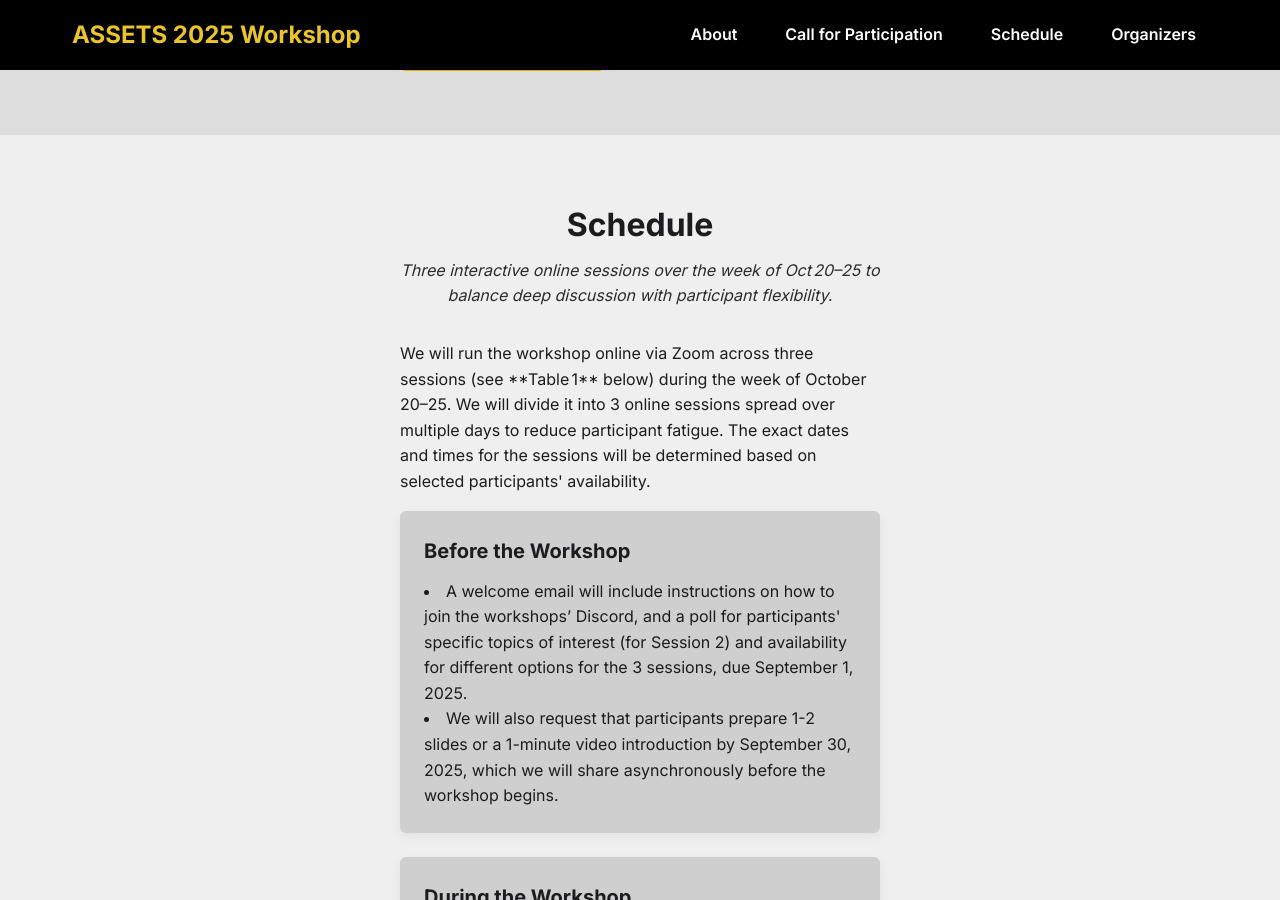
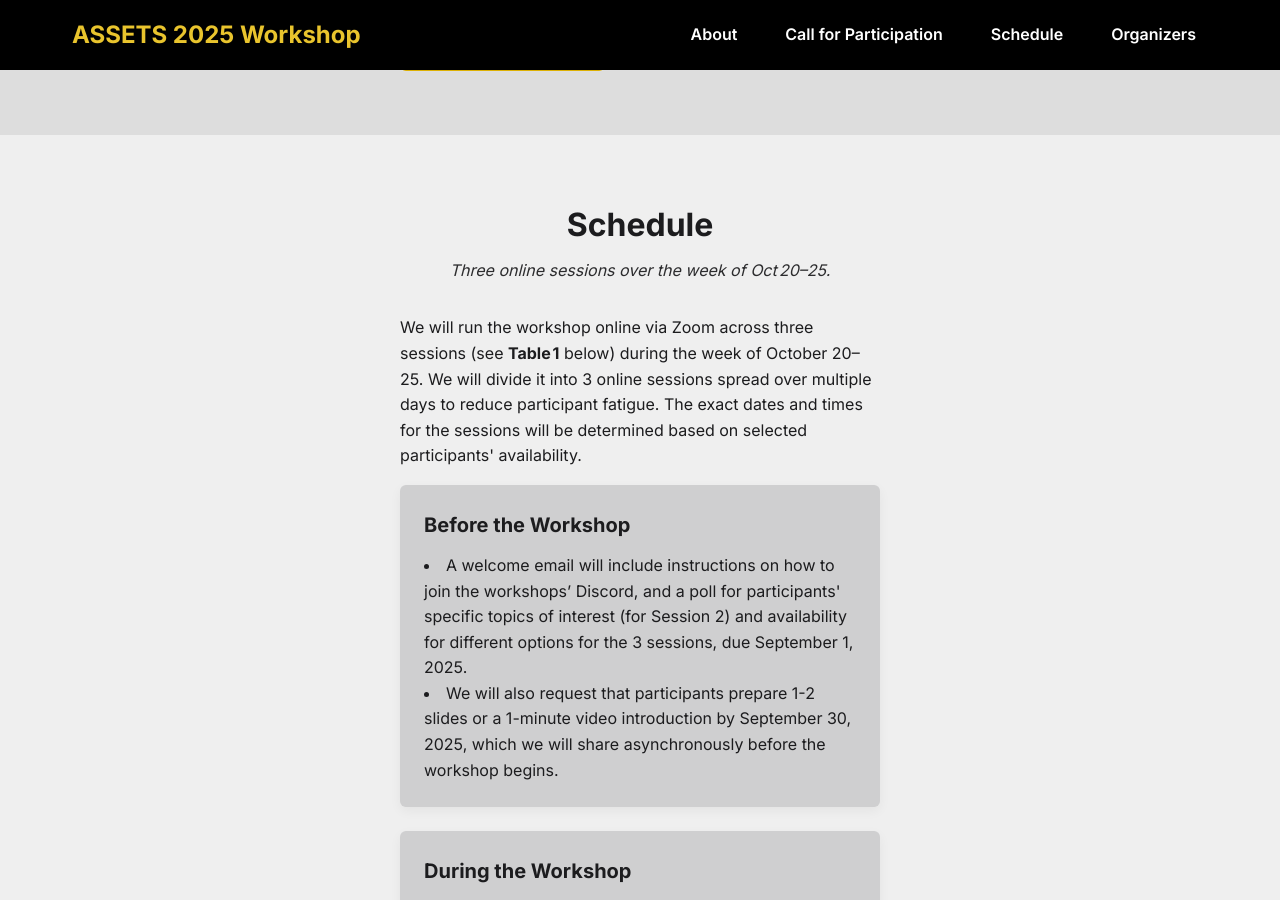
Before and after one commit to assets-recruitment-2025/assets-recruitment-2025.github.io, a Jekyll site: the page built from index.md, in a window 1280 px wide and 900 px high, scrolled down 1682 px. Built offline with Jekyll 4.4.1, drawn with Linux system fonts in a browser that asks for light colours.

Commit message:
Scheduler

```diff
--- a/index.md
+++ b/index.md
@@ -57,12 +57,12 @@ permalink: /
 >
   <h2 id="schedule-heading" class="section-heading">Schedule</h2>
   <p class="section-subheading">
-    Three interactive online sessions over the week of Oct 20–25 to balance deep discussion with participant flexibility.
+    Three online sessions over the week of Oct 20–25.
   </p>
 
 <!-- 1) Intro paragraph -->
 <p>
-We will run the workshop online via Zoom across three sessions (see **Table 1** below) during the week of October 20–25. We will divide it into 3 online sessions spread over multiple days to reduce participant fatigue. The exact dates and times for the sessions will be determined based on selected participants' availability.
+We will run the workshop online via Zoom across three sessions (see <strong>Table 1</strong> below) during the week of October 20–25. We will divide it into 3 online sessions spread over multiple days to reduce participant fatigue. The exact dates and times for the sessions will be determined based on selected participants' availability.
 </p>
 
   <!-- 2) Phases grid -->
```
